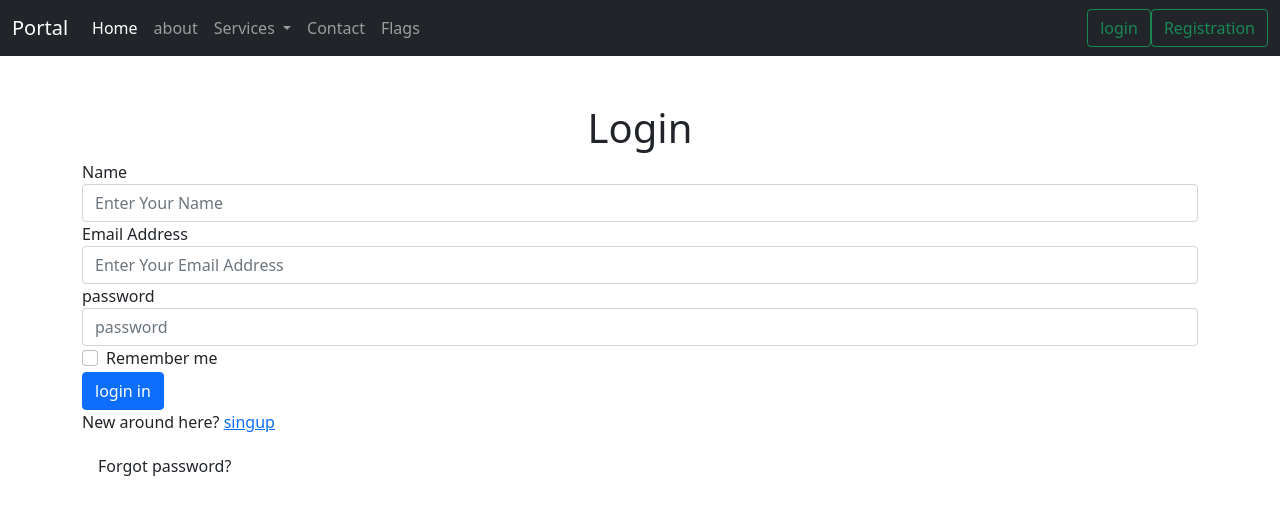
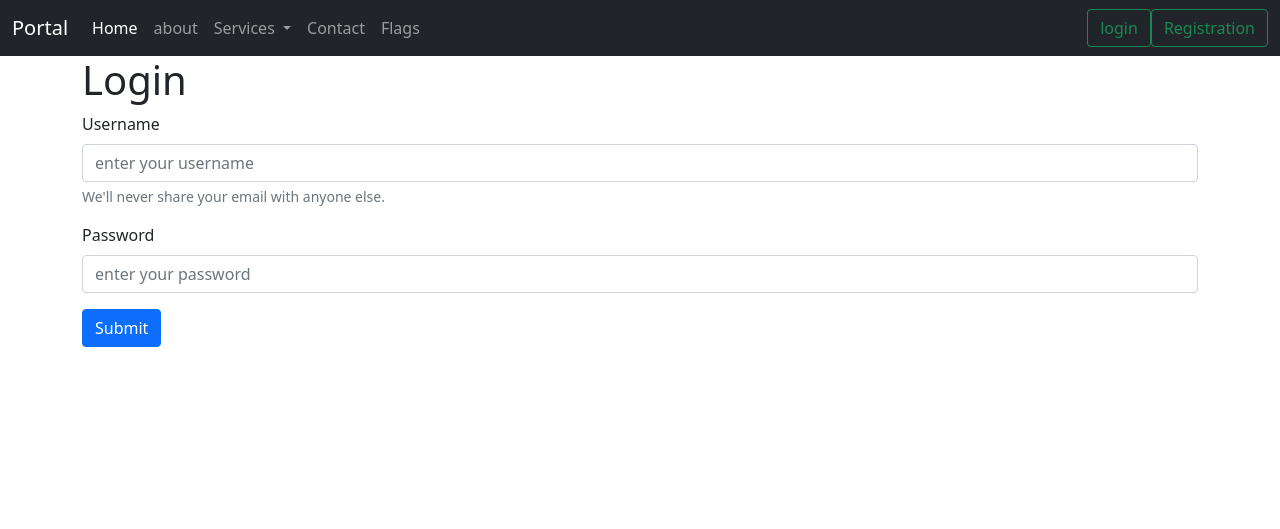
Before and after one commit to chaitanyathakare123/citizen-in-django, a Django app: page /login in a window 1280 px wide. Shown: the top 529 px of the page. Run offline with Django 5.2, Linux system fonts and the light colour scheme; some libraries are stand-ins or nearby versions.

Commit message:
login and registration

```diff
--- a/citizen/home/urls.py
+++ b/citizen/home/urls.py
@@ -2,15 +2,15 @@
 from django.contrib import admin
 from django.urls import path
 from home import views
-
+from .views import *
 urlpatterns = [
-    path("",views.index,name='home'),
+    path("",views.index,name='index'),
     path("about",views.about,name='about'),
     path("services",views.services,name='services'),
     path("track",views.track,name='track'),
     path("contact",views.contact,name='contact'),
-    path("login",views.login,name='login'),
-    path('register/', views.register, name='register'),
-    path("logout",views.logout,name='logout'),
+    path("login",login_user,name='login'),
+    path("register/", views.register_user, name='register'),
+    path("logout",views.logout_user,name='logout'),
     path("flags",views.flags, name='flags')
 ]
--- a/citizen/home/views.py
+++ b/citizen/home/views.py
@@ -4,7 +4,9 @@ from home.models import Contact
 from django.contrib import messages
 from django.contrib.auth import login, logout, authenticate
 from django.contrib.auth.views import LoginView
-from .forms import register
+from django.contrib.auth import authenticate, login
+
+from .forms import SignUpForm
 
 # Create your views here.
 def index(request):
@@ -37,14 +39,42 @@ def contact(request):
     return render(request,'contact.html')
     #return HttpResponse("this is contact page")
 
-def login(request):
-  return render(request,'login.html')
+def login_user(request):
+   if request.method=="POST":
+         username=request.POST['username']
+         password=request.POST['password']
+         user=authenticate(request,username=username,password=password)
+         if user is not None:
+             login(request,user)
+             messages.success(request,'You are now logged in!')
+             return redirect('index')
+         else:
+             messages.success(request, 'Username or Password is incorrect')
+             return redirect('login')
+   else:
+        return render(request, 'login.html')
 
-def register(request):
-  return render(request,'register.html')
 
-def logout(request):
-    return render(request,'logout.html')
+def register_user(request):
+    form = SignUpForm()
+    if request.method == "POST":
+        form = SignUpForm(request.POST)
+        if form.is_valid():
+            form.save()
+            username = form.cleaned_data['username']
+            password = form.cleaned_data['password1']
+            user = authenticate(username=username, password=password)
+            login(request)
+            messages.success(request, "You Have Register successfully")
+            return redirect('index')
+        else:
+            messages.error(request, 'Whoops! There was a problem try again!!')
+    return render(request, "register.html", {'form': form})
+
+def logout_user(request):
+     logout(request)
+     messages.success(request,('Logged Out Successfully!'))
+     return redirect('index')
 
 def flags(request):
     return render(request,'flags.html')
--- a/citizen/templates/base.html
+++ b/citizen/templates/base.html
@@ -65,8 +65,12 @@
                     </ul>
 
                     <form class="d-flex">
-                      <a class="btn btn-outline-success" href=/login>login</a>
-                      <a class="btn btn-outline-success" href=/login>Registration</a>
+                      {%  if user.is_authenticated %}
+                      <a href=" {% url "logout" %} "class="btn btn-warning ms-2 rounded">Logout</a>
+                      {% else%}
+                      <a class="btn btn-outline-success" href=" {% url "login" %} ">login</a>
+                      <a class="btn btn-outline-success" href=" {% url "register" %} ">Registration</a>
+                      {% endif%}
                     </form>
                   </div>
                 </div>
--- a/citizen/templates/login.html
+++ b/citizen/templates/login.html
@@ -4,38 +4,26 @@ login
  {%endblock title%}
 
 {%block body%}
-<div class="container mb-5 py-5">
-<h1 class ="text-center">Login</h1>
-<form method ="post" action="/login">
-    {% csrf_token %}
-    <div class="form-group">
-      <label for="name">Name</label>
-      <input type="text" class="form-control" id="name" name="name" placeholder="Enter Your Name">
-    </div>
-    <div class="form-group">
-      <label for="email">Email Address</label>
-      <input type="email" class="form-control" id="email" name="email" placeholder="Enter Your Email Address">
+<div class="container">
+  <div class="row">
+      <div class="">
+          <h1>Login</h1>
+          <form method="POST" action={% url 'login'%}>
+              {% csrf_token %}
+              <div class="mb-3">
+                <label for="exampleInputEmail1" class="form-label">Username</label>
+                <input type="text" class="form-control" name="username" placeholder="enter your username">
+                <div id="emailHelp" class="form-text">We'll never share your email with anyone else.</div>
+              </div>
+              <div class="mb-3">
+                <label for="exampleInputPassword1" class="form-label">Password</label>
+                <input type="password" class="form-control" name="password" placeholder="enter your password">
+              </div>
 
-    </div>
-    <div class="form-group">
-        <label for="password">password</label>
-        <input type="password" class="form-control" id="password" name="password" placeholder="password">
-        </div>
-        <div class="form-group">
-      <div class="form-check">
-        <input type="checkbox" class="form-check-input" id="dropdownCheck">
-        <label class="form-check-label" for="dropdownCheck">
-          Remember me
-        </label>
+              <button type="submit" class="btn btn-primary">Submit</button>
+            </form>
+
       </div>
-    <button class="btn btn-primary" type="submit">login in</button>
-    <div class="from group"></div>
-    <p>New around here?
-    <a href="/register" class="login-link">singup</a></p>
 
-         <a class="dropdown-item" href="#">Forgot password?</a>
-   </div>
-</div>
-  </form>
-</div>
+  </div>
 {%endblock body%}
--- a/citizen/templates/register.html
+++ b/citizen/templates/register.html
@@ -19,5 +19,6 @@ login
 
     </div>
 </div>
+</div>
 
 {%endblock body%}
```
Also changed, not shown: citizen/home/forms copy 2.py (deleted, +0 -30 lines), citizen/home/forms copy.py (deleted, +0 -8 lines), citizen/home/forms.py (+27 -7 lines), citizen/db.sqlite3.
